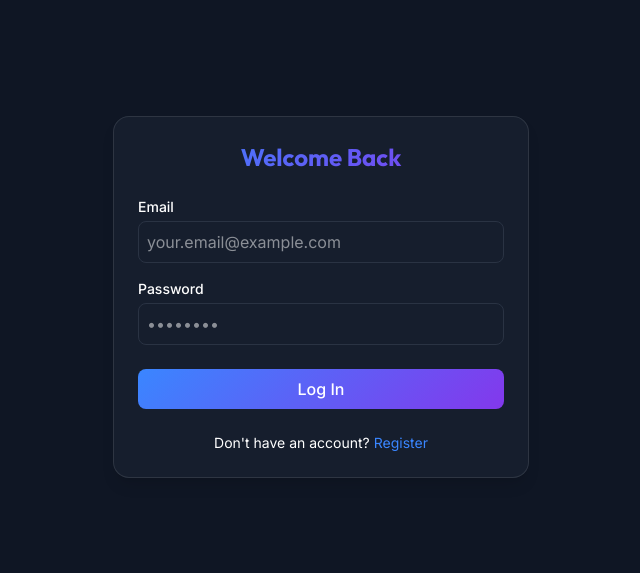
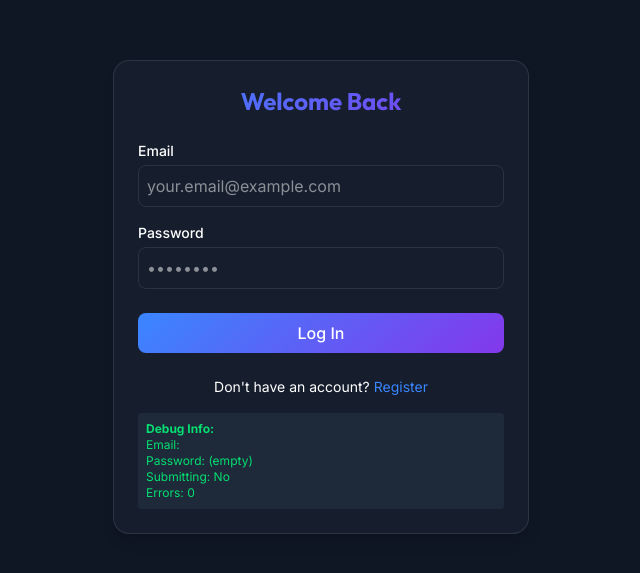
Before and after one commit to hezronokwach/soshi, a Next.js app: page /login in a window 1280 px wide. Shown: the part 103-676 px from the top of the page, without its empty margins (319-959 px from the left). Built offline with nearby package versions, Linux system fonts and the light colour scheme; no server answers.

Commit message:
chore: add debug code

```diff
--- a/src/components/auth/LoginForm.jsx
+++ b/src/components/auth/LoginForm.jsx
@@ -1,12 +1,12 @@
 'use client';
-
-import { useState } from 'react';
-import { useRouter } from 'next/navigation';
+import { useState, useEffect } from 'react';
+import { useRouter, useSearchParams } from 'next/navigation';
 import Link from 'next/link';
 import { useAuth } from '@/hooks/useAuth';
 
 export default function LoginForm() {
   const router = useRouter();
+  const searchParams = useSearchParams();
   const { login } = useAuth();
 
   const [formData, setFormData] = useState({
@@ -17,14 +17,28 @@ export default function LoginForm() {
   const [errors, setErrors] = useState({});
   const [isSubmitting, setIsSubmitting] = useState(false);
   const [submitError, setSubmitError] = useState('');
+  const [successMessage, setSuccessMessage] = useState('');
+
+  // Check if user just registered
+  useEffect(() => {
+    if (searchParams.get('registered') === 'true') {
+      setSuccessMessage('Registration successful! Please log in with your credentials.');
+    }
+  }, [searchParams]);
 
   const handleChange = (e) => {
+    console.log('Input changed:', e.target.name, e.target.value); // DEBUG
     const { name, value } = e.target;
     setFormData((prev) => ({ ...prev, [name]: value }));
 
     // Clear error when user types
     if (errors[name]) {
       setErrors((prev) => ({ ...prev, [name]: '' }));
+    }
+
+    // Clear submit error when user starts typing
+    if (submitError) {
+      setSubmitError('');
     }
   };
 
@@ -70,6 +84,14 @@ export default function LoginForm() {
     <div className="glassmorphism p-6 rounded-lg shadow-lg max-w-md w-full mx-auto">
       <h2 className="text-2xl font-bold mb-6 text-center text-gradient">Welcome Back</h2>
 
+      {/* Success message for new registrations */}
+      {successMessage && (
+        <div className="bg-green-500 bg-opacity-20 border border-green-500 text-green-500 px-4 py-3 rounded mb-4">
+          {successMessage}
+        </div>
+      )}
+
+      {/* Error message */}
       {submitError && (
         <div className="bg-red-500 bg-opacity-20 border border-red-500 text-red-500 px-4 py-3 rounded mb-4">
           {submitError}
@@ -122,6 +144,15 @@ export default function LoginForm() {
           </Link>
         </p>
       </div>
+
+      {/* Debug info */}
+      <div className="mt-4 p-2 bg-gray-800 text-xs text-green-400 rounded">
+        <strong>Debug Info:</strong>
+        <br />Email: {formData.email}
+        <br />Password: {formData.password ? '***' : '(empty)'}
+        <br />Submitting: {isSubmitting ? 'Yes' : 'No'}
+        <br />Errors: {Object.keys(errors).length}
+      </div>
     </div>
   );
 }
```
